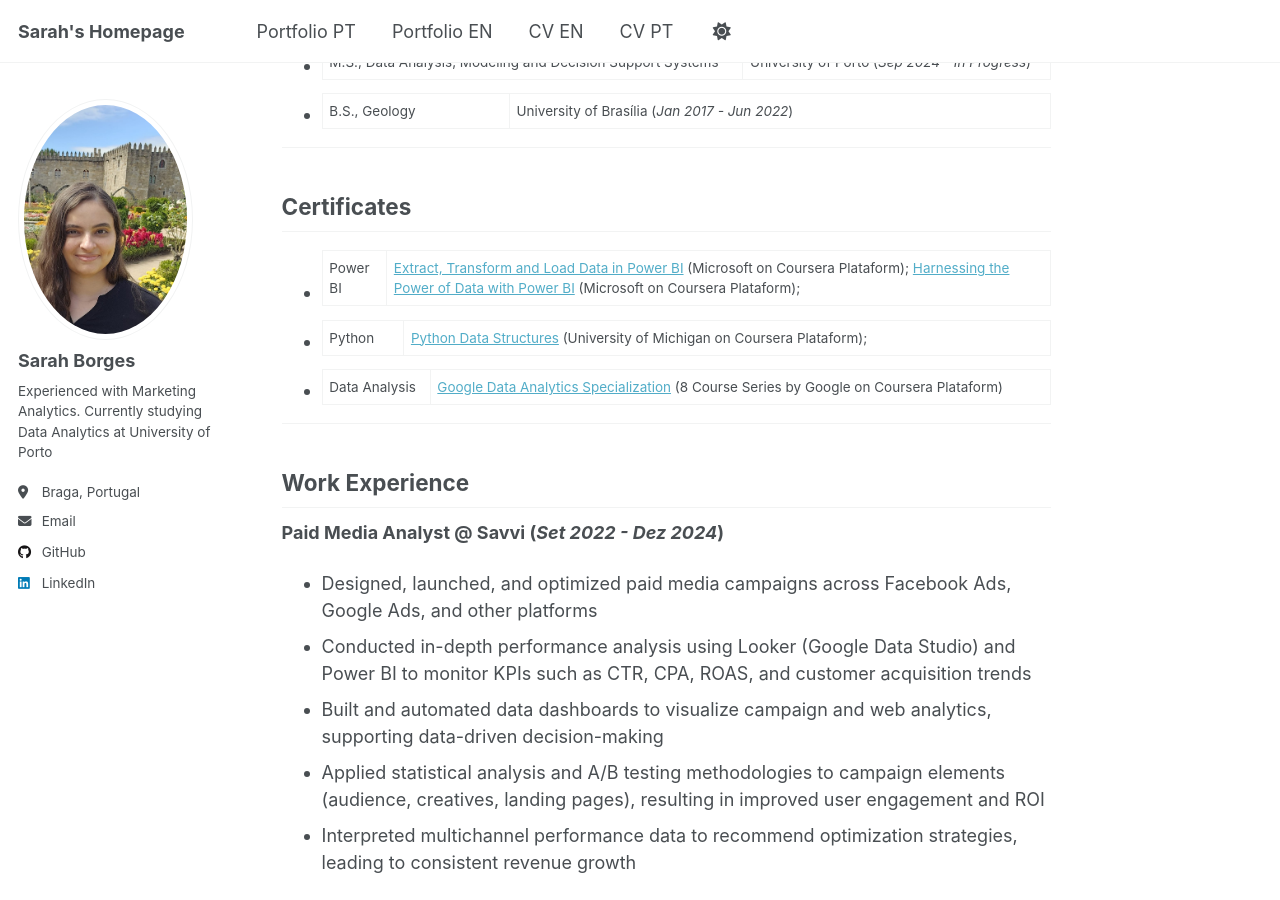
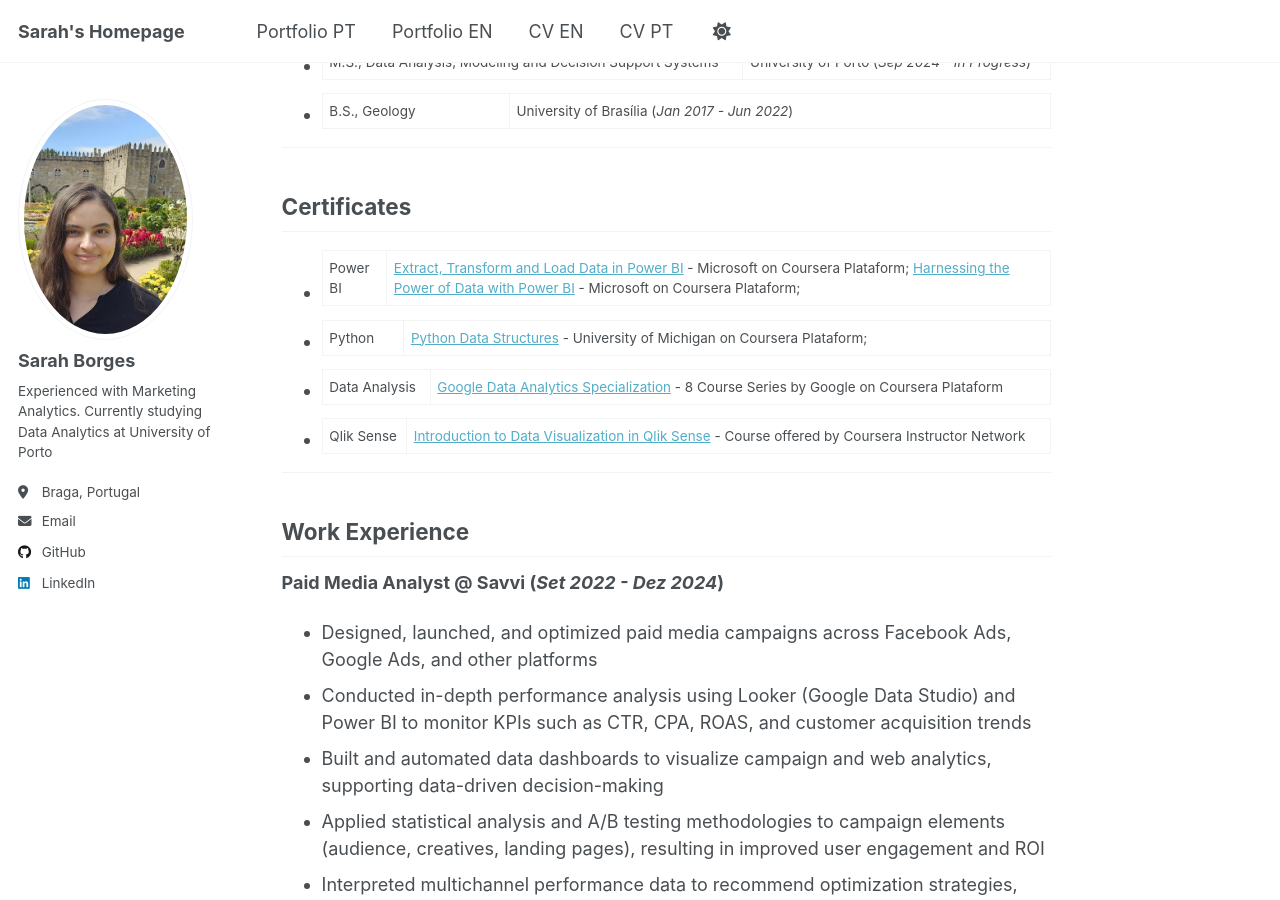
Before and after one commit to sarah-borges-data/sarah-borges-data.github.io, a Jekyll site: the page built from _pages/about.md, in a window 1280 px wide and 900 px high, scrolled down 760 px. Built offline with Jekyll 4.4.1, drawn with Linux system fonts in a browser that asks for light colours; a script that is not in the unit is left out.

Commit message:
Update about.md

```diff
--- a/_pages/about.md
+++ b/_pages/about.md
@@ -22,9 +22,10 @@ Olá, me chamo Sarah Borges 👋 — Atualmente estou cursando Mestrado em Model
 ---
 
 ## Certificates
-- Power BI | <a href="https://coursera.org/share/cc34c3b14416701a48343f7e402a2637" target="_blank">Extract, Transform and Load Data in Power BI</a> (Microsoft on Coursera Plataform); <a href="https://coursera.org/share/0438e54299b19fe20af7a1a2a5d73c08" target="_blank">Harnessing the Power of Data with Power BI</a> (Microsoft on Coursera Plataform);
-- Python | <a href="https://coursera.org/share/cdf9f3d2cd861c9e1589e42139871a72" target="_blank">Python Data Structures</a> (University of Michigan on Coursera Plataform);
-- Data Analysis | <a href="https://www.coursera.org/account/accomplishments/specialization/LRX6T4ZB9Y35" target="_blank">Google Data Analytics Specialization</a> (8 Course Series by Google on Coursera Plataform)
+- Power BI | <a href="https://coursera.org/share/cc34c3b14416701a48343f7e402a2637" target="_blank">Extract, Transform and Load Data in Power BI</a> - Microsoft on Coursera Plataform; <a href="https://coursera.org/share/0438e54299b19fe20af7a1a2a5d73c08" target="_blank">Harnessing the Power of Data with Power BI</a> - Microsoft on Coursera Plataform;
+- Python | <a href="https://coursera.org/share/cdf9f3d2cd861c9e1589e42139871a72" target="_blank">Python Data Structures</a> - University of Michigan on Coursera Plataform;
+- Data Analysis | <a href="https://www.coursera.org/account/accomplishments/specialization/LRX6T4ZB9Y35" target="_blank">Google Data Analytics Specialization</a> - 8 Course Series by Google on Coursera Plataform
+- Qlik Sense | <a href="https://coursera.org/share/4b132a15f7533276ccb351b45a0c7a01" target="_blank">Introduction to Data Visualization in Qlik Sense</a> - Course offered by Coursera Instructor Network
 
 ---
 
```
